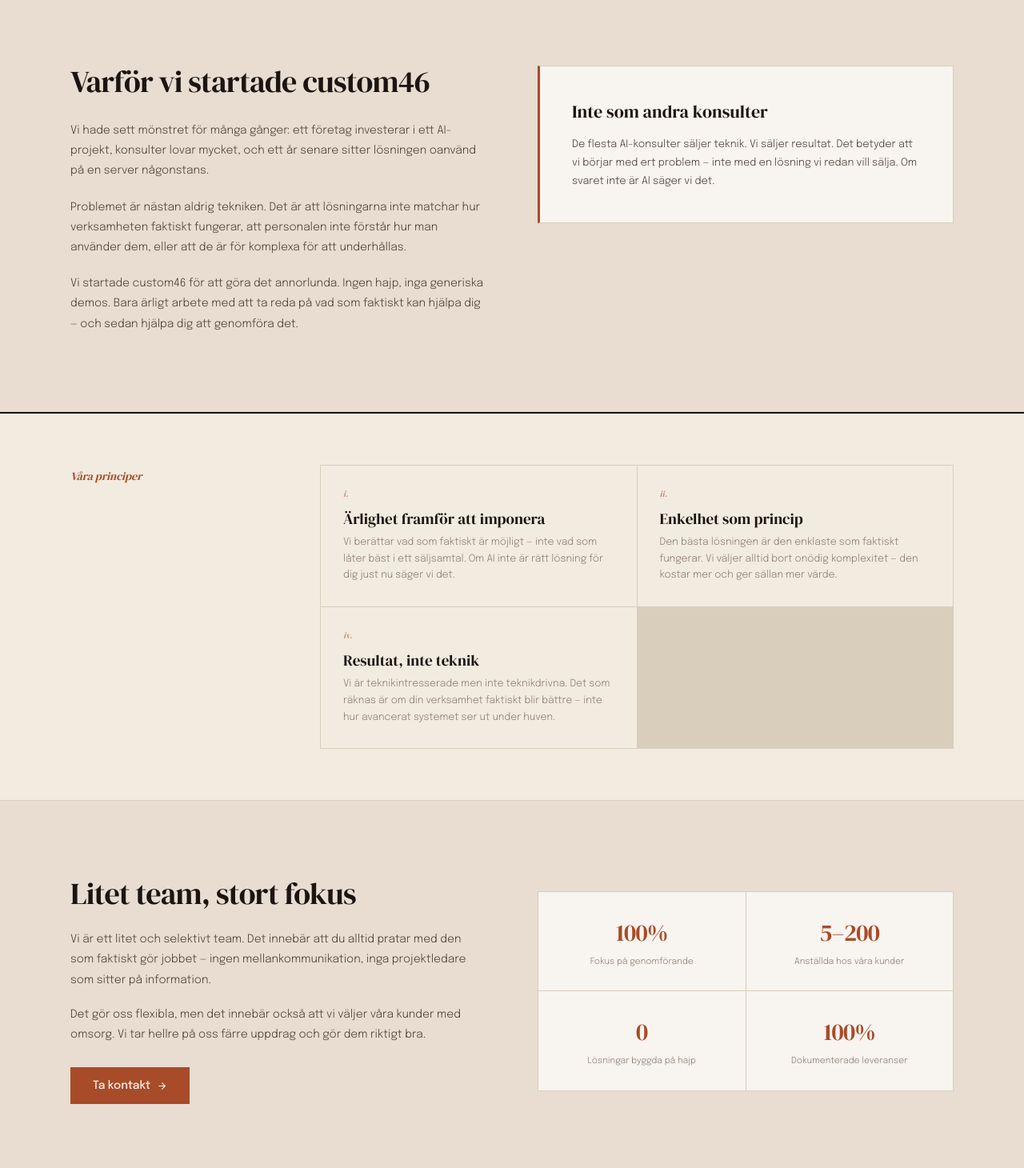
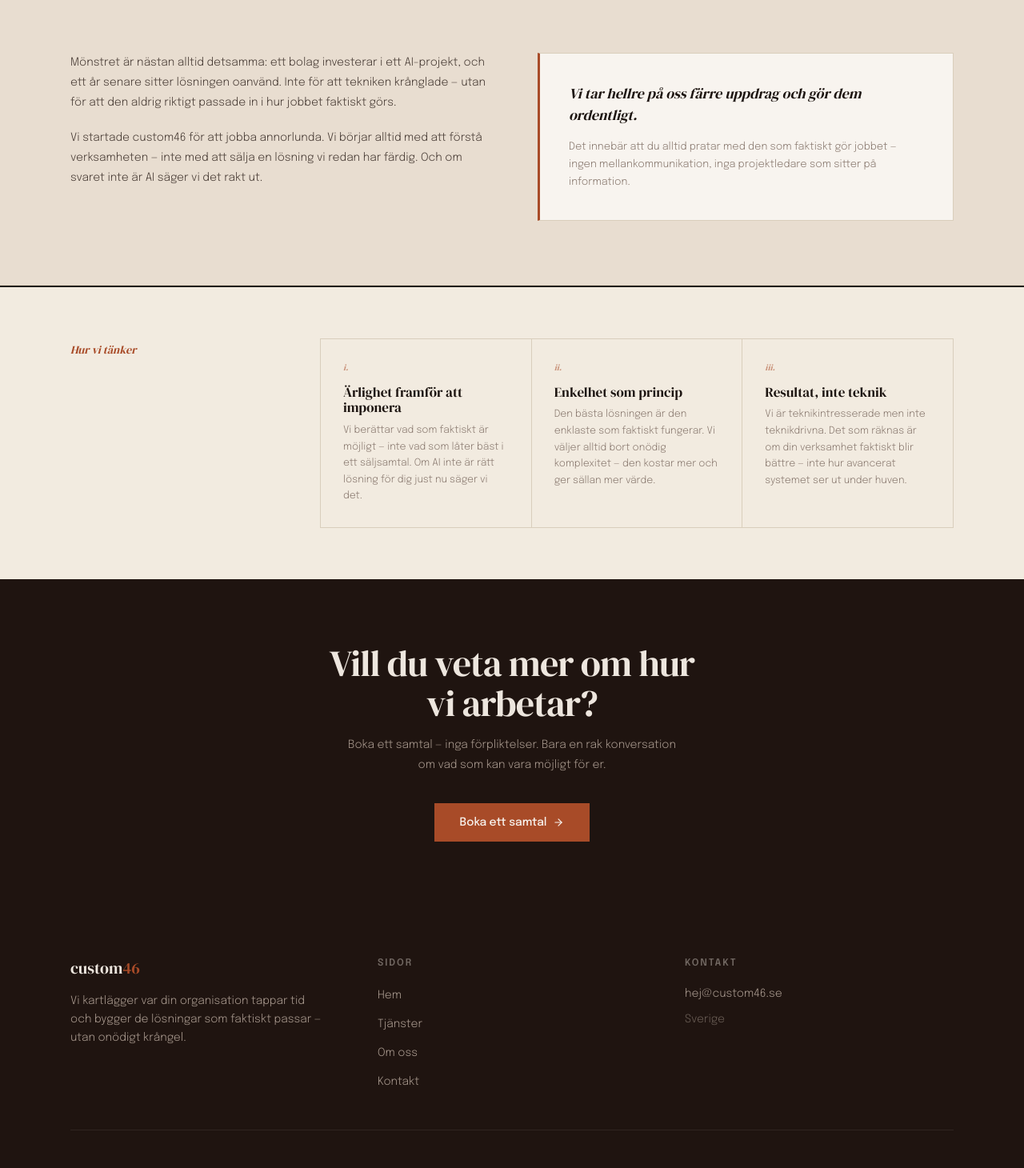
Before and after one commit to custom46ab/custom46, a Next.js app: page /om-oss in a window 1280 px wide. Shown: the part 440-1900 px from the top of the page at 80% size. Built offline with nearby package versions, Linux system fonts and the light colour scheme.

Commit message:
uppd text

```diff
--- a/app/om-oss/page.tsx
+++ b/app/om-oss/page.tsx
@@ -25,17 +25,10 @@ const values = [
     body: "Den bästa lösningen är den enklaste som faktiskt fungerar. Vi väljer alltid bort onödig komplexitet — den kostar mer och ger sällan mer värde.",
   },
   {
-    n: "iv.",
+    n: "iii.",
     title: "Resultat, inte teknik",
     body: "Vi är teknikintresserade men inte teknikdrivna. Det som räknas är om din verksamhet faktiskt blir bättre — inte hur avancerat systemet ser ut under huven.",
   },
-];
-
-const stats = [
-  { val: "100%", lbl: "Fokus på genomförande" },
-  { val: "5–200", lbl: "Anställda hos våra kunder" },
-  { val: "0", lbl: "Lösningar byggda på hajp" },
-  { val: "100%", lbl: "Dokumenterade leveranser" },
 ];
 
 export default function OmOssPage() {
@@ -50,10 +43,10 @@ export default function OmOssPage() {
               <span style={{ fontSize: 10, fontWeight: 600, letterSpacing: "0.18em", textTransform: "uppercase", color: C.terra }}>Om oss</span>
             </div>
             <h1 style={{ ...serif, fontSize: "clamp(40px, 5vw, 58px)", lineHeight: 1.0, letterSpacing: "-0.025em", color: C.fg, marginBottom: 20 }}>
-              Människorna bakom custom46
+              Varför vi startade custom46
             </h1>
             <p style={{ fontSize: 16, color: C.fgMid, maxWidth: 520, lineHeight: 1.75, fontWeight: 300 }}>
-              Vi är ett litet team med djup erfarenhet av verksamhetsutveckling och moderna AI-verktyg. Vi tror att AI kan göra stor skillnad för vanliga företag — om det implementeras på rätt sätt.
+              Vi hade sett för många AI-projekt landa fel — inte för att tekniken är svår, utan för att lösningarna inte passar verksamheten. Det ville vi göra något åt.
             </p>
           </AnimatedSection>
         </div>
@@ -61,30 +54,26 @@ export default function OmOssPage() {
 
       {/* Story */}
       <section style={{ background: C.bgWarm, borderBottom: `1px solid ${C.border}` }}>
-        <div className="max-w-6xl mx-auto px-6 py-16 md:py-24">
+        <div className="max-w-6xl mx-auto px-6 py-16 md:py-20">
           <div style={{ display: "grid", gridTemplateColumns: "1fr 1fr", gap: 64, alignItems: "start" }}>
             <AnimatedSection direction="left">
-              <div>
-                <h2 style={{ ...serif, fontSize: "clamp(28px, 3.5vw, 38px)", lineHeight: 1.08, color: C.fg, marginBottom: 28, letterSpacing: "-0.02em" }}>
-                  Varför vi startade custom46
-                </h2>
-                <div style={{ display: "flex", flexDirection: "column", gap: 20 }}>
-                  {[
-                    "Vi hade sett mönstret för många gånger: ett företag investerar i ett AI-projekt, konsulter lovar mycket, och ett år senare sitter lösningen oanvänd på en server någonstans.",
-                    "Problemet är nästan aldrig tekniken. Det är att lösningarna inte matchar hur verksamheten faktiskt fungerar, att personalen inte förstår hur man använder dem, eller att de är för komplexa för att underhållas.",
-                    "Vi startade custom46 för att göra det annorlunda. Ingen hajp, inga generiska demos. Bara ärligt arbete med att ta reda på vad som faktiskt kan hjälpa dig — och sedan hjälpa dig att genomföra det.",
-                  ].map((p, i) => (
-                    <p key={i} style={{ fontSize: 14, color: C.fgMid, lineHeight: 1.8, fontWeight: 300 }}>{p}</p>
-                  ))}
-                </div>
+              <div style={{ display: "flex", flexDirection: "column", gap: 18 }}>
+                {[
+                  "Mönstret är nästan alltid detsamma: ett bolag investerar i ett AI-projekt, och ett år senare sitter lösningen oanvänd. Inte för att tekniken krånglade — utan för att den aldrig riktigt passade in i hur jobbet faktiskt görs.",
+                  "Vi startade custom46 för att jobba annorlunda. Vi börjar alltid med att förstå verksamheten — inte med att sälja en lösning vi redan har färdig. Och om svaret inte är AI säger vi det rakt ut.",
+                ].map((p, i) => (
+                  <p key={i} style={{ fontSize: 14, color: C.fgMid, lineHeight: 1.8, fontWeight: 300 }}>{p}</p>
+                ))}
               </div>
             </AnimatedSection>
 
             <AnimatedSection direction="right" delay={0.1}>
-              <div style={{ background: C.bgCard, border: `1px solid ${C.border}`, borderLeft: `3px solid ${C.terra}`, padding: "40px 40px" }}>
-                <h3 style={{ ...serif, fontSize: 22, color: C.fg, marginBottom: 14 }}>Inte som andra konsulter</h3>
-                <p style={{ fontSize: 13, color: C.fgMid, lineHeight: 1.75, fontWeight: 300 }}>
-                  De flesta AI-konsulter säljer teknik. Vi säljer resultat. Det betyder att vi börjar med ert problem — inte med en lösning vi redan vill sälja. Om svaret inte är AI säger vi det.
+              <div style={{ background: C.bgCard, border: `1px solid ${C.border}`, borderLeft: `3px solid ${C.terra}`, padding: "36px 36px" }}>
+                <p style={{ ...serifIt, fontSize: 18, lineHeight: 1.5, color: C.fg, marginBottom: 16 }}>
+                  Vi tar hellre på oss färre uppdrag och gör dem ordentligt.
+                </p>
+                <p style={{ fontSize: 13, color: C.muted, lineHeight: 1.7, fontWeight: 300 }}>
+                  Det innebär att du alltid pratar med den som faktiskt gör jobbet — ingen mellankommunikation, inga projektledare som sitter på information.
                 </p>
               </div>
             </AnimatedSection>
@@ -99,10 +88,10 @@ export default function OmOssPage() {
           style={{ display: "grid", gridTemplateColumns: "240px 1fr", gap: 72, padding: "64px 24px" }}
         >
           <AnimatedSection>
-            <div style={{ ...serifIt, fontSize: 14, color: C.terra, paddingTop: 4 }}>Våra principer</div>
+            <div style={{ ...serifIt, fontSize: 14, color: C.terra, paddingTop: 4 }}>Hur vi tänker</div>
           </AnimatedSection>
           <AnimatedSection delay={0.1}>
-            <div style={{ display: "grid", gridTemplateColumns: "1fr 1fr", gap: 1, background: C.border, border: `1px solid ${C.border}` }}>
+            <div style={{ display: "grid", gridTemplateColumns: "1fr 1fr 1fr", gap: 1, background: C.border, border: `1px solid ${C.border}` }}>
               {values.map((v) => (
                 <div
                   key={v.n}
@@ -111,59 +100,10 @@ export default function OmOssPage() {
                   onMouseLeave={e => (e.currentTarget.style.background = C.bg)}
                 >
                   <div style={{ ...serifIt, fontSize: 11, color: C.terra, opacity: 0.55, marginBottom: 12 }}>{v.n}</div>
-                  <div style={{ ...serif, fontSize: 19, color: C.fg, marginBottom: 8, lineHeight: 1.15 }}>{v.title}</div>
+                  <div style={{ ...serif, fontSize: 17, color: C.fg, marginBottom: 8, lineHeight: 1.15 }}>{v.title}</div>
                   <div style={{ fontSize: 12.5, color: C.muted, lineHeight: 1.65, fontWeight: 300 }}>{v.body}</div>
                 </div>
               ))}
-            </div>
-          </AnimatedSection>
-        </div>
-      </section>
-
-      {/* Team */}
-      <section style={{ background: C.bgWarm, borderTop: `1px solid ${C.border}` }}>
-        <div className="max-w-6xl mx-auto px-6 py-16 md:py-24">
-          <AnimatedSection>
-            <div style={{ display: "grid", gridTemplateColumns: "1fr 1fr", gap: 64, alignItems: "center" }}>
-              <div>
-                <h2 style={{ ...serif, fontSize: "clamp(28px, 3.5vw, 38px)", lineHeight: 1.08, color: C.fg, marginBottom: 24, letterSpacing: "-0.02em" }}>
-                  Litet team, stort fokus
-                </h2>
-                <div style={{ display: "flex", flexDirection: "column", gap: 18 }}>
-                  {[
-                    "Vi är ett litet och selektivt team. Det innebär att du alltid pratar med den som faktiskt gör jobbet — ingen mellankommunikation, inga projektledare som sitter på information.",
-                    "Det gör oss flexibla, men det innebär också att vi väljer våra kunder med omsorg. Vi tar hellre på oss färre uppdrag och gör dem riktigt bra.",
-                  ].map((p, i) => (
-                    <p key={i} style={{ fontSize: 14, color: C.fgMid, lineHeight: 1.8, fontWeight: 300 }}>{p}</p>
-                  ))}
-                </div>
-                <div style={{ marginTop: 28 }}>
-                  <Link
-                    href="/kontakt"
-                    className="inline-flex items-center gap-2 text-sm"
-                    style={{ background: C.terra, color: "#F8F4EF", fontWeight: 500, padding: "13px 28px", transition: "background .22s" }}
-                    onMouseEnter={e => (e.currentTarget.style.background = C.terraLt)}
-                    onMouseLeave={e => (e.currentTarget.style.background = C.terra)}
-                  >
-                    Ta kontakt
-                    <ArrowRight size={13} />
-                  </Link>
-                </div>
-              </div>
-
-              <div style={{ display: "grid", gridTemplateColumns: "1fr 1fr", gap: 1, background: C.border, border: `1px solid ${C.border}` }}>
-                {stats.map((s) => (
-                  <div
-                    key={s.lbl}
-                    style={{ background: C.bgCard, padding: "28px 24px", textAlign: "center", transition: "background .2s" }}
-                    onMouseEnter={e => (e.currentTarget.style.background = C.bg)}
-                    onMouseLeave={e => (e.currentTarget.style.background = C.bgCard)}
-                  >
-                    <div style={{ ...serif, fontSize: 30, color: C.terra, marginBottom: 6, letterSpacing: "-0.02em" }}>{s.val}</div>
-                    <div style={{ fontSize: 11, color: C.muted, lineHeight: 1.5, fontWeight: 300 }}>{s.lbl}</div>
-                  </div>
-                ))}
-              </div>
             </div>
           </AnimatedSection>
         </div>
@@ -177,7 +117,7 @@ export default function OmOssPage() {
               Vill du veta mer om hur vi arbetar?
             </h2>
             <p style={{ fontSize: 14, color: "#A8998E", maxWidth: 420, margin: "0 auto 36px", lineHeight: 1.75, fontWeight: 300 }}>
-              Boka ett samtal — inga förpliktelser, ingen säljtaktik. Bara en rak konversation om vad som kan vara möjligt.
+              Boka ett samtal — inga förpliktelser. Bara en rak konversation om vad som kan vara möjligt för er.
             </p>
             <Link
               href="/kontakt"
--- a/app/page.tsx
+++ b/app/page.tsx
@@ -44,7 +44,7 @@ export default function HemPage() {
           {/* Left */}
           <div
             className="flex flex-col justify-between"
-            style={{ padding: "80px 56px 64px 24px", borderRight: `1px solid ${C.border}`, minHeight: "calc(100vh - 64px)" }}
+            style={{ padding: "40px 56px 64px 24px", borderRight: `1px solid ${C.border}`, minHeight: "calc(100vh - 64px)" }}
           >
             <div>
               <AnimatedSection delay={0.05}>
@@ -103,9 +103,9 @@ export default function HemPage() {
             <AnimatedSection delay={0.5}>
               <div className="flex gap-0 mt-16" style={{ borderTop: `1px solid ${C.border}`, paddingTop: 28 }}>
                 {[
-                  { val: "68%", lbl: "Tidsbesparing i snitt" },
-                  { val: "−82%", lbl: "Färre manuella fel" },
                   { val: "3 v", lbl: "Till driftsättning" },
+                  { val: "< 3 mån", lbl: "Typisk återbetalningstid" },
+                  { val: "0 kr", lbl: "Onödig konsulttid" },
                 ].map((s, i) => (
                   <div key={s.lbl} style={{ flex: 1, ...(i > 0 ? { paddingLeft: 24, borderLeft: `1px solid ${C.border}` } : {}) }}>
                     <div style={{ ...serif, fontSize: 34, lineHeight: 1, color: C.fg, marginBottom: 4, letterSpacing: "-0.02em" }}>
@@ -122,7 +122,7 @@ export default function HemPage() {
           <AnimatedSection delay={0.2} direction="right">
             <div
               className="flex flex-col gap-5 justify-center"
-              style={{ background: C.bgWarm, padding: "72px 48px", minHeight: "calc(100vh - 64px)" }}
+              style={{ background: C.bgWarm, padding: "36px 48px", minHeight: "calc(100vh - 64px)" }}
             >
               {/* Pull quote */}
               <div style={{ background: C.bgCard, borderLeft: `3px solid ${C.terra}`, padding: "36px 32px" }}>
@@ -199,13 +199,13 @@ export default function HemPage() {
               <div>
                 <div className="flex items-center gap-3 mb-8">
                   <div style={{ width: 28, height: 1.5, background: C.terra }} />
-                  <span style={{ fontSize: 10, fontWeight: 600, letterSpacing: "0.16em", textTransform: "uppercase", color: C.terra }}>Inte bara ord</span>
+                  <span style={{ fontSize: 10, fontWeight: 600, letterSpacing: "0.16em", textTransform: "uppercase", color: C.terra }}>Maximera kundvärdet</span>
                 </div>
                 <h2 style={{ ...serif, fontSize: "clamp(32px, 4vw, 46px)", lineHeight: 1.05, color: C.fg, marginBottom: 20, letterSpacing: "-0.02em" }}>
                   AI behöver inte vara komplext för att vara användbart
                 </h2>
                 <p style={{ fontSize: 15, lineHeight: 1.75, color: C.fgMid, fontWeight: 300, marginBottom: 32 }}>
-                  Helt tvärtom faktiskt — potentialen ligger i att optimera era befintliga processer.
+                  Tvärtom faktiskt — potentialen ligger i att optimera era utifrån era befintliga processer.
                 </p>
                 <Link
                   href="/om-oss"
@@ -220,7 +220,7 @@ export default function HemPage() {
                 {[
                   { val: "100%", lbl: "Fokus på genomförande" },
                   { val: "0", lbl: "Lösningar byggda på hajp" },
-                  { val: "5–200", lbl: "Anställda hos våra kunder" },
+                  { val: "5–100", lbl: "Anställda hos våra kunder" },
                 ].map((s) => (
                   <div
                     key={s.lbl}
--- a/app/tjanster/page.tsx
+++ b/app/tjanster/page.tsx
@@ -19,7 +19,7 @@ const services = [
     title: "Nulägesanalys",
     tagline: "Förstå var du är innan du bestämmer vart du ska",
     description:
-      "Innan vi föreslår någon lösning vill vi förstå hur din verksamhet faktiskt fungerar. Vi kartlägger dina arbetsflöden, identifierar flaskhalsar och hittar de processer som kostar mest tid — utan att tillföra värde.",
+      "Innan vi föreslår någon lösning vill vi förstå hur din verksamhet faktiskt fungerar. Vi kartlägger dina arbetsflöden, identifierar flaskhalsar och hittar de processer som kostar mest tid.",
     includes: [
       "Intervjuer med nyckelpersoner i verksamheten",
       "Kartläggning av befintliga system och processer",
@@ -47,7 +47,7 @@ const services = [
     title: "Implementering",
     tagline: "Vi bygger det, du äger det",
     description:
-      "Vi tar hand om den tekniska implementeringen och ser till att lösningarna faktiskt fungerar i din miljö. Vi utbildar ditt team och säkerställer att allt är dokumenterat och underhållbart — du ska inte behöva ringa oss varje gång något går snett.",
+      "Vi tar hand om den tekniska implementeringen och ser till att lösningarna faktiskt fungerar i din miljö. Vi utbildar ditt team och säkerställer att allt är dokumenterat — oavsett om ni tar över driften själva eller om vi fortsätter som ett löpande stöd.",
     includes: [
       "Uppsättning och konfiguration av valda verktyg",
       "Integration med befintliga system",
@@ -146,7 +146,7 @@ export default function TjansterPage() {
               <div style={{ background: C.bgCard, border: `1px solid ${C.border}`, borderLeft: `3px solid ${C.terra}`, padding: 36 }}>
                 <h3 style={{ ...serif, fontSize: 22, color: C.fg, marginBottom: 12 }}>Passar detta ditt företag?</h3>
                 <p style={{ fontSize: 13, color: C.fgMid, lineHeight: 1.7, fontWeight: 300, marginBottom: 24 }}>
-                  Vi arbetar primärt med svenska SME:er — företag med 5–200 anställda som vill arbeta mer effektivt men inte har resurser för ett eget IT-team.
+                  Vi arbetar primärt med svenska SME:er — företag med 5–100 anställda som vill arbeta mer effektivt men inte har resurser för ett eget IT-team.
                 </p>
                 <Link
                   href="/kontakt"
--- a/components/Footer.tsx
+++ b/components/Footer.tsx
@@ -21,7 +21,7 @@ export default function Footer() {
               custom<span style={{ color: "#A84B28" }}>46</span>
             </div>
             <p className="text-sm leading-relaxed max-w-xs" style={{ fontWeight: 300 }}>
-              Vi kartlägger var din organisation tappar tid och bygger de lösningar som faktiskt passar — utan onödig teknik.
+              Vi kartlägger var din organisation tappar tid och bygger de lösningar som faktiskt passar — utan onödigt krångel.
             </p>
           </div>
 
```
